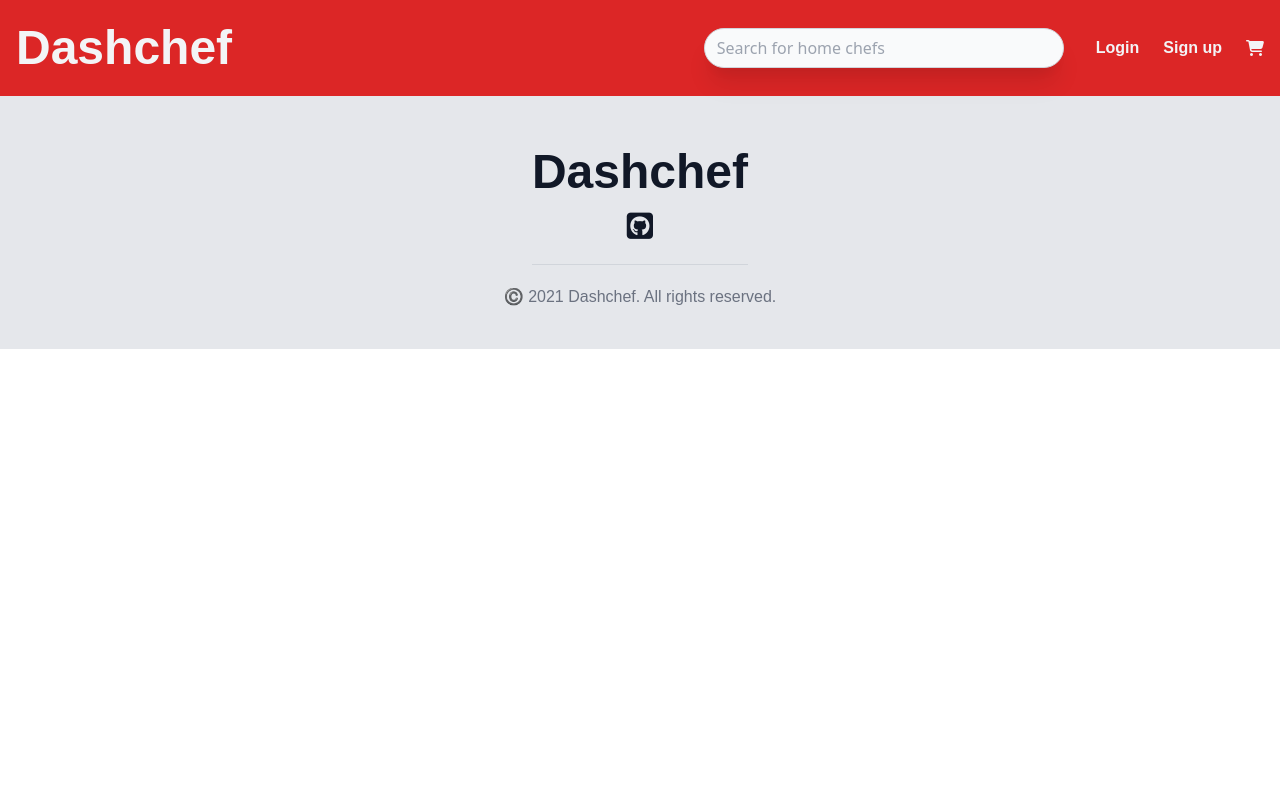
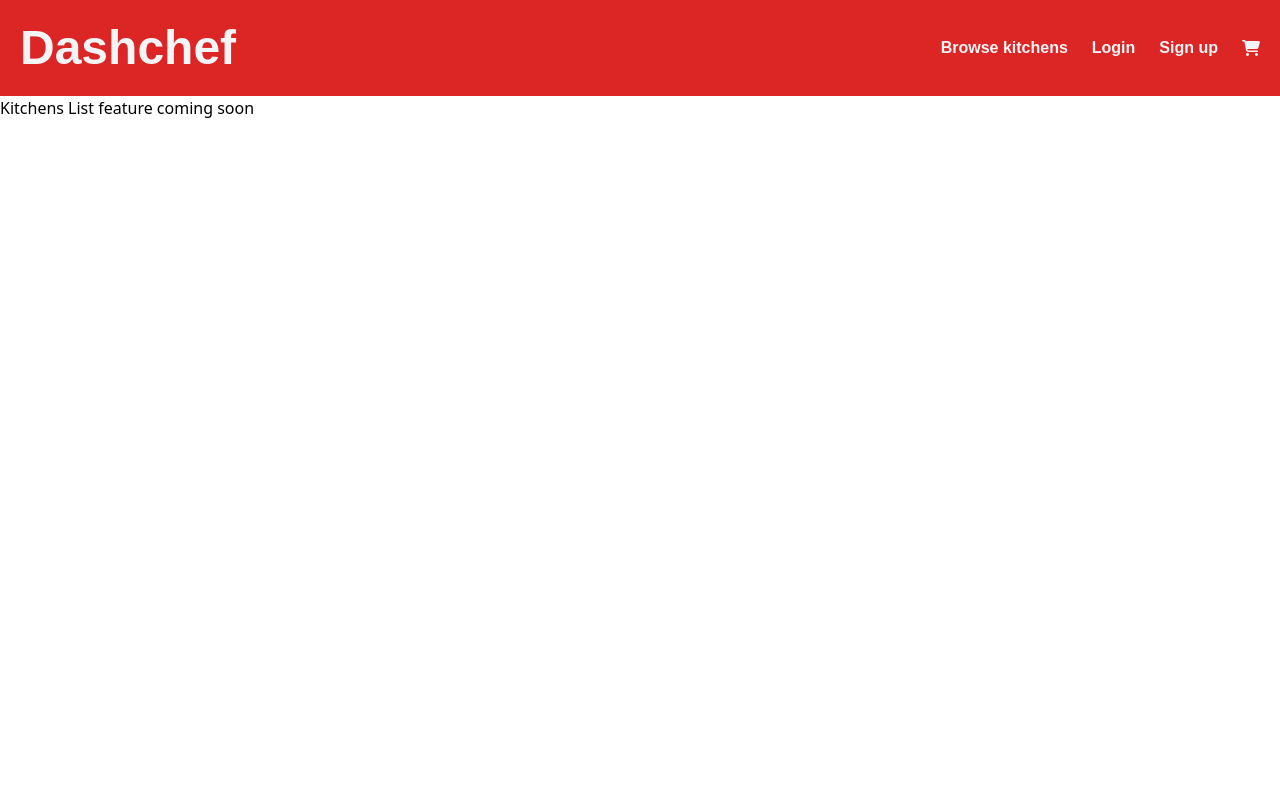
Before and after one commit to peterphan20/dashchef, a React (Create React App) app: page /kitchens/all in a window 1280 px wide. Shown: the top 800 px of the page. Built offline with nearby package versions, Linux system fonts and the light colour scheme.

Commit message:
feat: scrapped searchbar component for all kitchens nav link

```diff
--- a/src/molecules/MenuDesktop.js
+++ b/src/molecules/MenuDesktop.js
@@ -38,6 +38,7 @@ const MenuDesktop = ({ setIsCartOpen }) => {
 
 	return (
 		<nav className="flex justify-center items-center gap-4">
+			<MenuAnchorDesktop link="/kitchens/all" placeholder="Browse kitchens" />
 			{!user.loggedIn ? (
 				<>
 					<MenuButtonDesktop clickHandler={handleLoginClick} placeholder="Login" />
--- a/src/molecules/MenuMobile.js
+++ b/src/molecules/MenuMobile.js
@@ -54,6 +54,7 @@ const MenuMobile = ({ setOpen, isOpen, setIsCartOpen }) => {
 				isOpen ? "opacity-100 translate-y-0 top-20" : "opacity-0 -translate-y-full top-0"
 			}`}
 		>
+			<MenuAnchorMobile link="/kitchens/all" placeholder="Browse kitchens" />
 			{!user.loggedIn ? (
 				<>
 					<MenuButtonMobile
--- a/src/molecules/Searchbar.js
+++ /dev/null
@@ -1,16 +0,0 @@
-import React from "react";
-
-const Searchbar = () => {
-	return (
-		<div className="px-3 w-full h-full lg:w-96">
-			<input
-				id="searchbar"
-				type="text"
-				className="bg-gray-50 text-gray-900 rounded border border-gray-300 shadow-xl outline-none py-3 pl-3 pr-5 w-full h-full transform -translate-y-1/2 lg:transform-none lg:rounded-full lg:py-2"
-				placeholder="Search for home chefs"
-			/>
-		</div>
-	);
-};
-
-export default Searchbar;
--- a/src/organisms/CreateKitchen.js
+++ b/src/organisms/CreateKitchen.js
@@ -87,7 +87,7 @@ const CreateKitchen = () => {
 
 	return (
 		<div className="bg-gray-100 w-full h-full min-h-screen lg:py-10">
-			<div className="px-4 pt-10 pb-14 w-full h-full lg:bg-gray-200 lg:border lg:border-gray-300 lg:py-10 lg:px-20 lg:mx-auto lg:max-w-5xl lg:w-1/4 xl:w-1/3 lg:max-w-2xl">
+			<div className="px-4 pt-10 pb-14 w-full h-full lg:bg-gray-200 lg:border lg:border-gray-300 lg:py-10 lg:px-20 lg:mx-auto lg:max-w-5xl lg:w-1/4 xl:w-1/3">
 				<h1 className="text-center text-4xl font-headers font-bold pb-5 lg:pb-2">Dashchef</h1>
 				<h1 className="text-center text-3xl font-headers pb-10 lg:text-2xl lg:pb-8">
 					Start your very own kitchen
--- a/src/organisms/Header.js
+++ b/src/organisms/Header.js
@@ -4,12 +4,10 @@ import { Cross as Hamburger } from "hamburger-react";
 
 import MenuMobile from "../molecules/MenuMobile";
 import MenuDesktop from "../molecules/MenuDesktop";
-import Searchbar from "../molecules/Searchbar";
 
 const Header = ({ setIsCartOpen }) => {
 	const [windowWidth, setWindowWidth] = useState(window.innerWidth);
 	const [isOpen, setOpen] = useState(false);
-	const [isMobile, setIsMobile] = useState(false);
 
 	const handleClick = () => {
 		setTimeout(() => window.scrollTo(0, 0), 250);
@@ -24,9 +22,6 @@ const Header = ({ setIsCartOpen }) => {
 		window.addEventListener("resize", trackWindowChanges);
 		if (windowWidth > 864) {
 			setOpen(false);
-			setIsMobile(false);
-		} else {
-			setIsMobile(true);
 		}
 		return () => {
 			window.removeEventListener("resize", trackWindowChanges);
@@ -35,8 +30,7 @@ const Header = ({ setIsCartOpen }) => {
 
 	const showMenu = () => {
 		return windowWidth > 864 ? (
-			<div className="flex justify-center items-center gap-5">
-				<Searchbar />
+			<div>
 				<MenuDesktop setIsCartOpen={setIsCartOpen} />
 			</div>
 		) : (
@@ -47,8 +41,8 @@ const Header = ({ setIsCartOpen }) => {
 	};
 
 	return (
-		<div className="sticky top-0 bg-red-600 z-20 w-full">
-			<header className="flex justify-between items-center text-gray-100 px-4 pt-4 pb-12 w-full lg:pt-6 lg:pb-6 lg:max-w-7xl lg:mx-auto">
+		<div className="sticky top-0 left-0 bg-red-600 z-20 w-full">
+			<header className="flex justify-between items-center text-gray-100 p-5 w-full lg:py-6 lg:max-w-7xl lg:mx-auto">
 				<Link
 					to="/"
 					className="font-headers font-bold text-4xl lg:text-5xl"
@@ -60,7 +54,6 @@ const Header = ({ setIsCartOpen }) => {
 				{showMenu()}
 				<MenuMobile setOpen={setOpen} isOpen={isOpen} setIsCartOpen={setIsCartOpen} />
 			</header>
-			{isMobile ? <Searchbar /> : null}
 		</div>
 	);
 };
--- a/src/pages/Home.js
+++ b/src/pages/Home.js
@@ -3,9 +3,9 @@ import DriverHero from "../organisms/DriverHero";
 import TopRated from "../organisms/TopRated";
 
 /**
- * Above driver hero, add another photo with tag line "Order now from top kitchen"
- * "Order from top kitchen" button that's hard coded to a kitchen for showcasing
- * Scratch searchbar component with button that takes to all kitchen wall
+ *
+ *
+ *
  * Below driver's hero, add top 5 kitchen flexbox/grid
  *
  */
--- a/src/pages/ImageUpload.js
+++ b/src/pages/ImageUpload.js
@@ -1,19 +1,18 @@
 import { useState } from "react";
 import { useSelector } from "react-redux";
-import { useHistory, useParams } from "react-router-dom";
+import { useParams } from "react-router-dom";
 import ImageUploadSingle from "../molecules/ImageUploadSingle";
 import ButtonFormSmall from "../atoms/ButtonFormSmall";
 import { updateUserAvatar } from "../api/usersAPI";
 import { updateChefAvatar } from "../api/chefsAPI";
 
 const ImageUpload = () => {
-	const [authResponse, setAuthResponse] = useState(null);
 	const [selectedFile, setSelectedFile] = useState();
 	const [fileIsSelected, setFileIsSelected] = useState(false);
 	const user = useSelector((state) => state.userReducer);
 
 	const { userID } = useParams();
-	const history = useHistory();
+	// const history = useHistory();
 
 	const fileInputHandler = (event) => {
 		setSelectedFile(event.target.files[0]);
@@ -30,9 +29,7 @@ const ImageUpload = () => {
 		console.log("update user api response here", apiResponse);
 		if (apiResponse.code !== 200) {
 			console.log("user update unsuccessfully");
-			setAuthResponse(false);
 		} else {
-			setAuthResponse(true);
 			console.log("user update successful");
 		}
 	};
@@ -42,9 +39,7 @@ const ImageUpload = () => {
 		console.log("update chef api response", apiResponse);
 		if (apiResponse.code !== 200) {
 			console.log("user update unsuccessfully");
-			setAuthResponse(false);
 		} else {
-			setAuthResponse(true);
 			// history.push(`/profile/${userID}`);
 			console.log("user update successful");
 		}
--- /dev/null
+++ b/src/pages/KitchensList.js
@@ -0,0 +1,9 @@
+import React from "react";
+
+const KitchensList = () => {
+	return (
+		<div className="w-full h-full min-h-screen lg:max-w-6xl">Kitchens List feature coming soon</div>
+	);
+};
+
+export default KitchensList;
--- a/src/routes/index.js
+++ b/src/routes/index.js
@@ -7,6 +7,7 @@ import Cart from "../pages/Cart";
 import EditKitchen from "../pages/EditKitchen";
 import CreateMenuItem from "../organisms/CreateMenuItem";
 import ImageUpload from "../pages/ImageUpload";
+import KitchensList from "../pages/KitchensList";
 
 export const routes = [
 	{
@@ -18,6 +19,11 @@ export const routes = [
 		path: "/profile/:userID",
 		exact: true,
 		component: Profile,
+	},
+	{
+		path: "/kitchens/all",
+		exact: true,
+		component: KitchensList,
 	},
 	{
 		path: "/kitchen/id/:kitchenID",
```
